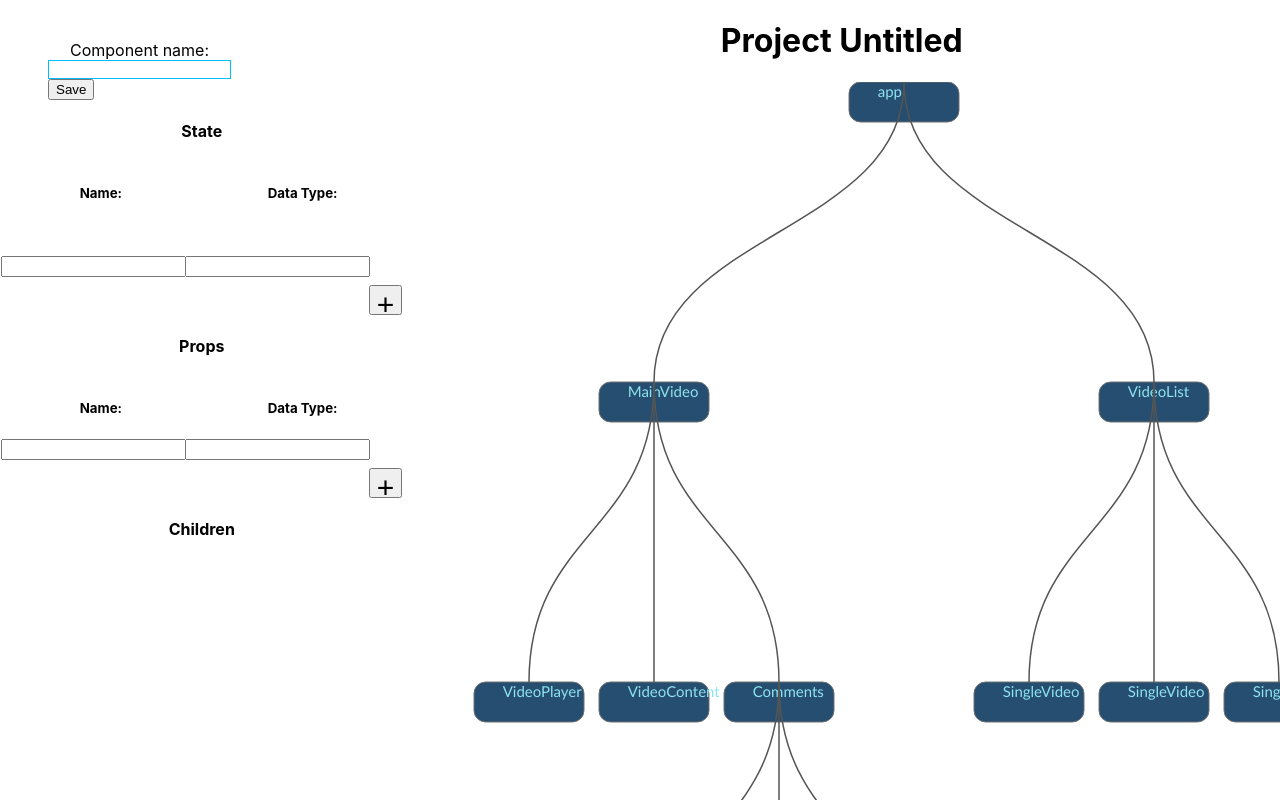
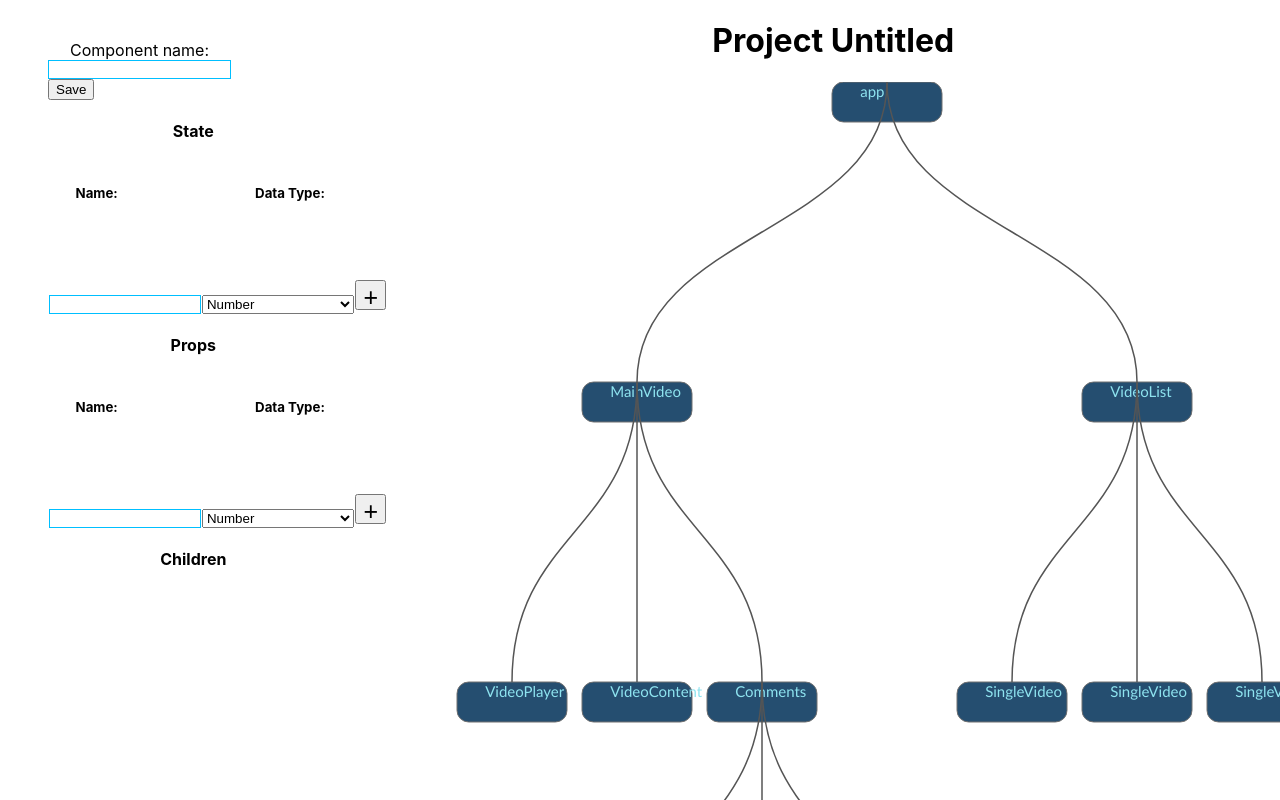
Before and after one commit to mayanksuchde/plan-react-app, a React (Create React App) app: page /tree in a window 1280 px wide. Shown: the top 800 px of the page. Built offline with nearby package versions, Linux system fonts and the light colour scheme.

Commit message:
add and delete state and props works

```diff
--- a/src/App.js
+++ b/src/App.js
@@ -7,19 +7,19 @@ import StaticTree from './StaticTree';
 import EditForm from './EditForm';
 import CirclePack from "./CirclePack";
 
-const  changeNode = (node, id,str) => {
-    if(node.id === id) {
-      node.name=str
-      return node;
-    }
-    if(node.children) {
-      node.children.map(chNode => {
-        return changeNode(chNode, id,str);
-      });
-    }
+// const  changeNode = (node, id,str) => {
+//     if(node.id === id) {
+//       node.name=str
+//       return node;
+//     }
+//     if(node.children) {
+//       node.children.map(chNode => {
+//         return changeNode(chNode, id,str);
+//       });
+//     }
 
-    return node;
-  }
+//     return node;
+//   }
 
 class App extends Component {
   constructor(props){
@@ -48,19 +48,83 @@ class App extends Component {
       nameEdit:e.target.value
     })
   }
+  addState=(e)=>{
+    e.preventDefault();
+    const {root,currentNode}=this.state;
+    let name=e.target.name.value;
+    let type=e.target.type.value;
+    let newroot=Object.assign(root);
+    newroot.each(n=>{
+      if(n.data.id===currentNode.id){
+        n.data.state[name]=type;
+      }
+      }
+    )
+    this.setState({
+      root:newroot
+    })
+    e.target.name.value=""
+    e.target.type.value=""
+  }
+  addProps=(e)=>{
+    e.preventDefault();
+    const {root,currentNode}=this.state;
+    let name=e.target.name.value;
+    let type=e.target.type.value;
+    let newroot=Object.assign(root);
+    newroot.each(n=>{
+      if(n.data.id===currentNode.id){
+        n.data.props[name]=type;
+      }
+      }
+    )
+    this.setState({
+      root:newroot
+    })
+    e.target.name.value=""
+    e.target.type.value=""
 
+  }
+  deleteState=(key)=>{
+    const {root, currentNode } = this.state;
+    let newroot=Object.assign(root);
+    newroot.each(n=>{
+      if(n.data.id===currentNode.id){
+        delete n.data.state[key]
+      }
+    });
+    this.setState({
+      root:newroot
+    });
+  }
+  deleteProps=(key)=>{
+    const {root, currentNode } = this.state;
+    let newroot=Object.assign(root);
+    newroot.each(n=>{
+      if(n.data.id===currentNode.id){
+        delete n.data.props[key]
+      }
+    });
+    this.setState({
+      root:newroot
+    });
+  }
 
   handleNameSubmit=(e)=>{
     e.preventDefault();
     this.setState({
       nameEdit:e.target.name.value
     })
-    const { currentNode, nameEdit } = this.state;
+    const {root, currentNode, nameEdit } = this.state;
 
-    let newdata=changeNode(data,currentNode.id,nameEdit);
-
+    let newroot=Object.assign(root);
+    newroot.each((n)=>{
+      if(n.data.id===currentNode.id){
+        n.data.name=nameEdit;
+      }
+    });
     this.setState({
-      root:d3.hierarchy(newdata)
+      root:newroot
     })
   }
   componentDidMount=()=>{
@@ -75,7 +139,15 @@ class App extends Component {
   render() {
     return (
       <div className="App">
-        <EditForm node={this.state.currentNode} nameEdit={this.state.nameEdit} handleNameChange={this.handleNameChange} handleNameSubmit={this.handleNameSubmit} />
+        <EditForm node={this.state.currentNode}
+                  nameEdit={this.state.nameEdit}
+                  handleNameChange={this.handleNameChange}
+                  handleNameSubmit={this.handleNameSubmit}
+                  addState={this.addState}
+                  addProps={this.addProps}
+                  deleteState={this.deleteState}
+                  deleteProps={this.deleteProps}
+                   />
         <Switch>
           <Route path="/tree" render={(props)=><StaticTree {...props} data={this.state.root} getNode={this.getNode}/>} />
           <Route path='/circle' render={(props)=><CirclePack {...props} data={this.state.root} getNode={this.getNode}/> } />
--- a/src/App.scss
+++ b/src/App.scss
@@ -73,40 +73,14 @@
           label{
             width: 45%;
           }
-          button{
-            margin-top: 30px;
+          input[type="submit"]{
+            margin-top: 25px;
             height:30px;
-            font-size: 30px;
+            font-size: 25px;
           }
         }
       }
-      .props{
-        width: 100%;
-        &__headers{
-          display: flex;
-          flex-direction: row;
-          h5{
-            width: 100%;
-          }
-        }
-        &__list{
-          display: flex;
-          flex-direction: row;
-        }
-        &__add{
-          display: flex;
-          flex-direction: row;
-          justify-content: space-around;
-          label{
-            width: 45%;
-          }
-          button{
-            margin-top: 30px;
-            height:30px;
-            font-size: 30px;
-          }
-        }
-      }
+
 }
 
 .node{
--- a/src/CirclePack.js
+++ b/src/CirclePack.js
@@ -1,11 +1,32 @@
-import React, { Component } from 'react'
+import React, { Component } from 'react';
+import * as d3 from 'd3';
 
 export default class Circles extends Component {
+  componentDidMount=()=>{
+    const circlePack=d3.pack().size([1000,1000])(this.props.data)
+      .sum(d => d.value)
+      .sort((a, b) => b.value - a.value);
+
+    d3.select('g.nodes')
+        .selectAll("circle")
+        .data(circlePack.descendants())
+        .join("circle")
+  }
+  color = d3.scaleLinear()
+    .domain([0, 5])
+    .range(["hsl(152,80%,80%)", "hsl(228,30%,40%)"])
+    .interpolate(d3.interpolateHcl)
+
   render() {
+
     return (
       <div>
         <h1>Circle</h1>
+        <svg width="100%" height="1000" >
+            <g className='nodes' >
 
+            </g>
+        </svg>
       </div>
     )
   }
--- a/src/EditForm.js
+++ b/src/EditForm.js
@@ -1,5 +1,6 @@
 import React, { Component } from 'react';
 import Children from './Children';
+import ObjectContainer from './ObjectContainer';
 import uuid from 'uuid';
 
 export default class EditForm extends Component {
@@ -11,13 +12,7 @@ export default class EditForm extends Component {
     this.formref= React.createRef();
   }
 
-  generateState=(data)=>{
-    let arr=[]
-    for(let i in data.state){
-      arr.push(<li key={uuid()}><span>{i}</span>:<span>{data.state[i]}</span></li>)
-    }
-    return arr
-  }
+
   componentDidMount=()=>{
 
   }
@@ -26,7 +21,7 @@ export default class EditForm extends Component {
 
   }
   render() {
-    let {node,nameEdit,handleNameChange,handleNameSubmit}= this.props;
+    let {node,nameEdit,handleNameChange,handleNameSubmit,addState,addProps,deleteProps,deleteState}= this.props;
 
     return (
       <div className='edit-form'>
@@ -37,44 +32,18 @@ export default class EditForm extends Component {
           <input type="Submit" value="Save" />
         </form>
             <div className="state">
-              <h4>State</h4>
-              <div className="state__headers">
-                <h5>Name:</h5>
-                <h5>Data Type:</h5>
-              </div>
-              <div className="state__list">
-                <ul>
-                  {this.generateState(node)}
-                </ul>
-              </div>
-              <div className='state__add'>
-                <label>
-                    <input type='text' name="name"/>
-                </label>
-                <label>
-                    <input type='text' name="datatype"/>
-                </label>
-                <button> + </button>
-              </div>
+              <ObjectContainer header="State"
+                               data={node.state}
+                               addData={addState}
+                               generateObjList={this.generateObjList}
+                               deleteData={deleteState} />
             </div>
             <div className="props">
-              <h4>Props</h4>
-              <div className="props__headers">
-                <h5>Name:</h5>
-                <h5>Data Type:</h5>
-              </div>
-              <div className="props__list">
-
-              </div>
-              <div className='props__add'>
-                <label>
-                    <input type='text' name="name"/>
-                </label>
-                <label>
-                    <input type='text' name="datatype"/>
-                </label>
-                <button> + </button>
-              </div>
+              <ObjectContainer header="Props"
+                               data={node.props}
+                               addData={addProps}
+                               generateObjList={this.generateObjList}
+                               deleteData={deleteProps} />
             </div>
 
             <Children childArray={node.children}/>
--- /dev/null
+++ b/src/ObjectContainer.js
@@ -0,0 +1,53 @@
+import React,{Component } from 'react';
+
+
+export default class ObjectContainer extends Component{
+    // generateArr=(obj)=>{
+    //   let arr=[];
+    //   let name="";
+    //   for(const i in obj){
+    //     name=Object.keys(i);
+    //     arr.push({ :obj[i]})
+    //   }
+    //   return arr;
+    // }
+    render(){
+      const {header,data,addData,deleteData}=this.props;
+      // const objArray=this.generateArr(data);
+      // console.log(objArray);
+      return (<div>
+                <h4>{header}</h4>
+                  <div className="state__headers">
+                    <h5>Name:</h5>
+                    <h5>Data Type:</h5>
+                  </div>
+                  <div className="state__list">
+                    <ul>
+                     {Object.keys(data).map((key,i)=>
+                        <li key={i}>
+                          <span>{key}</span>:
+                          <span>{data[key]}</span>
+                          <button className="delete" onClick={()=>deleteData(key)}>X</button>
+                        </li>
+                     )}
+                    </ul>
+                  </div>
+                    <form className='state__add' onSubmit={addData}>
+                      <label htmlFor='name'>
+                          <input type='text' name="name"/>
+                      </label>
+                      <label htmlFor='type'>
+                        <select name='type'>
+                          <option value="Number">Number</option>
+                          <option value="String">String</option>
+                          <option value="Array">Array</option>
+                          <option value="Object">Object</option>
+                          <option value="Function">Function</option>
+                        </select>
+                      </label>
+                      <input type="submit" value="+"/>
+                    </form>
+                  </div>)
+
+    }
+  }
--- a/src/StaticTree.js
+++ b/src/StaticTree.js
@@ -2,16 +2,10 @@ import React, { Component } from 'react';
 import * as d3 from "d3";
 import Node from './Node';
 export default class StaticTree extends Component {
-    constructor(props){
-        super(props);
-        this.state={
 
-        }
-
-    }
 
     openPopup(){
-        console.log('whoasodaosdoasd')
+
 
     }
 
```
